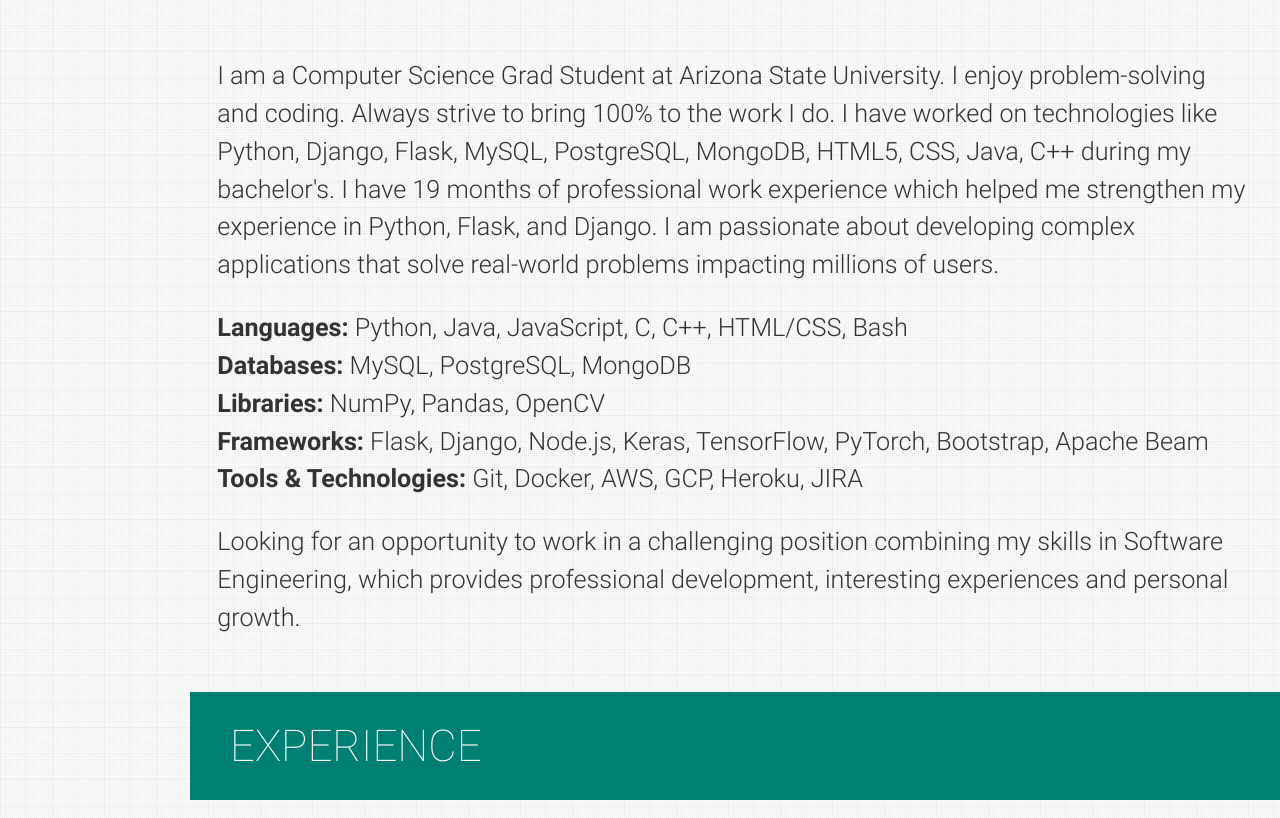
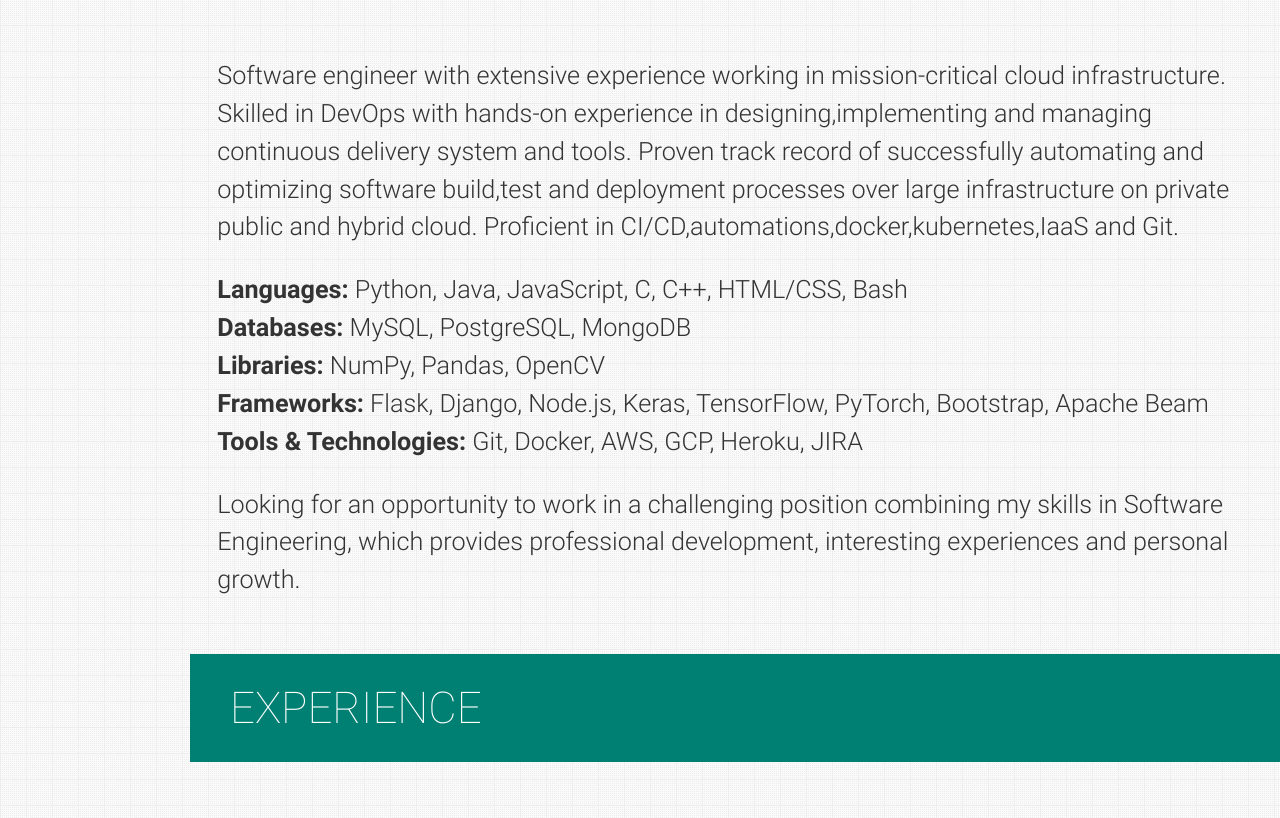
Before and after one commit to M-Danyal-Asim/M-Danyal-Asim.github.io, a plain HTML site: page index.html in a window 1280 px wide. Shown: the part 911-1729 px from the top of the page. Drawn offline with nearby package versions, Linux system fonts and the light colour scheme.

Commit message:
File changed

```diff
--- a/index.html
+++ b/index.html
@@ -35,11 +35,11 @@
   <!-- Open Graph-->
   <meta property="og:locale" content="en_US" />
   <meta property="og:type" content="website" />
-  <meta property="og:title" content="Varad Bhogayata | Software Developer" />
-  <meta property="og:description" content="Software Developer" />
+  <meta property="og:title" content="Muhammad Danyal Asim | DevOps Engineer" />
+  <meta property="og:description" content="Muhammad Danyal Asim" />
   <meta property="og:url" content="https://varadbhogayata.github.io/" />
-  <meta property="og:site_name" content="Varad Bhogayata | Software Developer" />
-  <meta property="article:publisher" content="https://varadbhogayata.github.io/" />
+  <meta property="og:site_name" content="Muhammad Danyal Asim | DevOps  Engineer" />
+  <meta property="article:publisher" content="https://m-danyal-asim.github.io/" />
   <meta property="og:image" content="https://varadbhogayata.github.io/examples/preview.JPG" />
   <!-- Twitter -->
   <meta name="twitter:card" content="summary" />
@@ -260,11 +260,13 @@
           </h2>
         </blockquote> -->
         <p>
-          I am a Computer Science Grad Student at Arizona State University. I enjoy problem-solving and coding. Always strive to bring 100% to the work I do.
+          Software engineer with extensive experience working in mission-critical cloud infrastructure.
 
-          I have worked on technologies like Python, Django, Flask, MySQL, PostgreSQL, MongoDB, HTML5, CSS, Java, C++ during my bachelor's. I have 19 months of professional work experience which helped me strengthen my experience in Python, Flask, and Django.
+          Skilled in DevOps with hands-on experience in designing,implementing and managing continuous delivery system and tools.
 
-          I am passionate about developing complex applications that solve real-world problems impacting millions of users.
+          Proven track record of successfully automating and optimizing software build,test and deployment processes over large infrastructure on private public and hybrid cloud.
+
+          Proficient in CI/CD,automations,docker,kubernetes,IaaS and Git.
         </p>
         <p>
           <ul>
```
